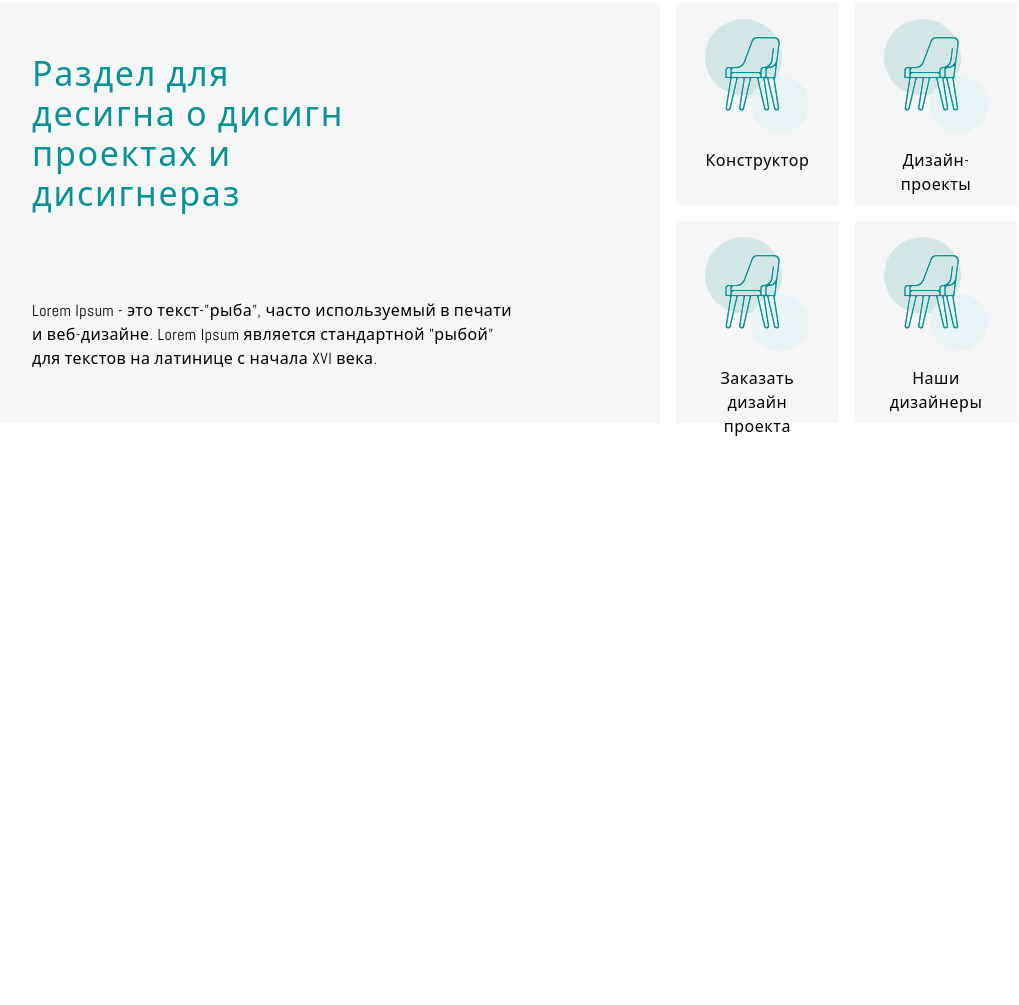
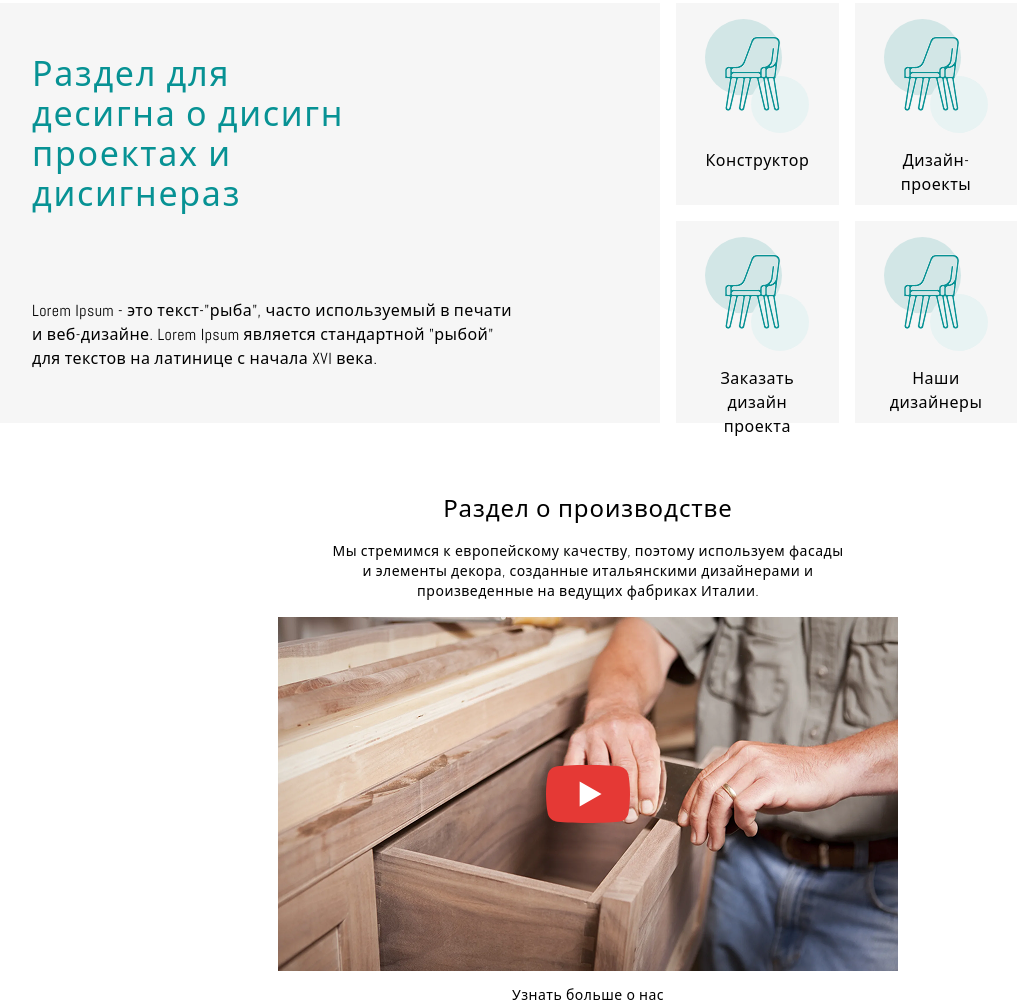
Before and after one commit to obijenka/alpina-market, a plain HTML site: page index.html in a window 1280 px wide. Shown: the part 3236-4241 px from the top of the page, without its empty margins (52-1071 px from the left). Before the commit the page ends 3727 px from the top, so only its background shows below. Drawn offline with Linux system fonts and the light colour scheme.

Commit message:
feat: add production section

```diff
--- a/css/style.css
+++ b/css/style.css
@@ -497,7 +497,7 @@
  /* DESIGN */
 
  .design {
-   padding-bottom: 68px;
+   /* padding-bottom: 68px; */
  }
 
  .design__inner {
@@ -570,3 +570,58 @@
    grid-column: 3;
    grid-row: 1 / span 2;
  }
+
+ /* MANUFACTURE */
+
+ .manufacture {
+   padding-top: 76px;
+ }
+
+ .manufacture .container {
+   display: flex;
+   flex-direction: column;
+   align-items: center;
+ }
+
+ .manufacture__title {
+   font-size: 24px;
+   letter-spacing: 0.9px;
+   margin-bottom: 22px;
+   text-align: center;
+ }
+
+ .manufacture__text {
+   max-width: 550px;
+   text-align: center;
+   margin-bottom: 16px;
+   line-height: 143%;
+   /* letter-spacing: 0.6px; */
+ }
+
+ .manufacture__video {
+   width: 620px;
+   height: 354px;
+   position: relative;
+   display: block;
+   margin-bottom: 14px;
+ }
+
+ .manufacture__bg {
+   display: block;
+   width: 100%;
+   height: 100%;
+   object-fit: cover;
+ }
+
+ .manufacture__play {
+   position: absolute;
+   left: 50%;
+   top: 50%;
+   width: 84px;
+   height: 58px;
+   transform: translate(-50%, -50%);
+ }
+
+ .manufacture__link {
+
+ }
--- a/index.html
+++ b/index.html
@@ -270,6 +270,24 @@
           </div>
         </div>
       </section>
+
+      <section class="manufacture" aria-label="Раздел о производстве">
+        <div class="container">
+          <h2 class="manufacture__title">Раздел о производстве</h2>
+          <p class="manufacture__text">
+                        Мы стремимся к европейскому качеству, поэтому используем фасады <br>
+            и элементы декора, созданные итальянскими дизайнерами и произведенные
+            на ведущих фабриках Италии.
+          </p>
+
+          <a class="manufacture__video" href="#" aria-label="Видео о производстве">
+            <img class="manufacture__bg" src="assets/manufacture/background.png" alt="" />
+            <img class="manufacture__play" src="assets/manufacture/youtube.svg" alt="" />
+          </a>
+
+          <a class="manufacture__link" href="#">Узнать больше о нас</a>
+        </div>
+      </section>
     </main>
 
     <script type="module" src="js/main.js"></script>
```
Also changed, not shown: assets/manufacture/background.png (added), assets/manufacture/youtube.svg (added).
